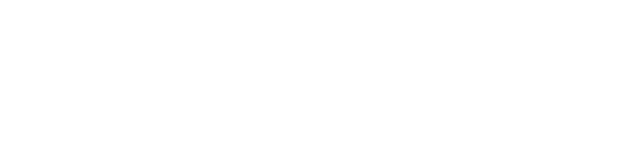
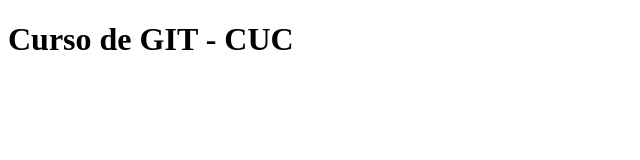
Before and after one commit to H3inst/clases_jueves, a plain HTML site: page index.html in a window 1280 px wide. Shown: the whole page, without its empty margins (0-640 px from the left). Drawn offline with Linux system fonts and the light colour scheme.

Commit message:
Third commit

```diff
--- a/index.html
+++ b/index.html
@@ -8,7 +8,7 @@
 </head>
 
 <body>
-
+    <h1>Curso de GIT - CUC</h1>
 </body>
 
 </html>
```
